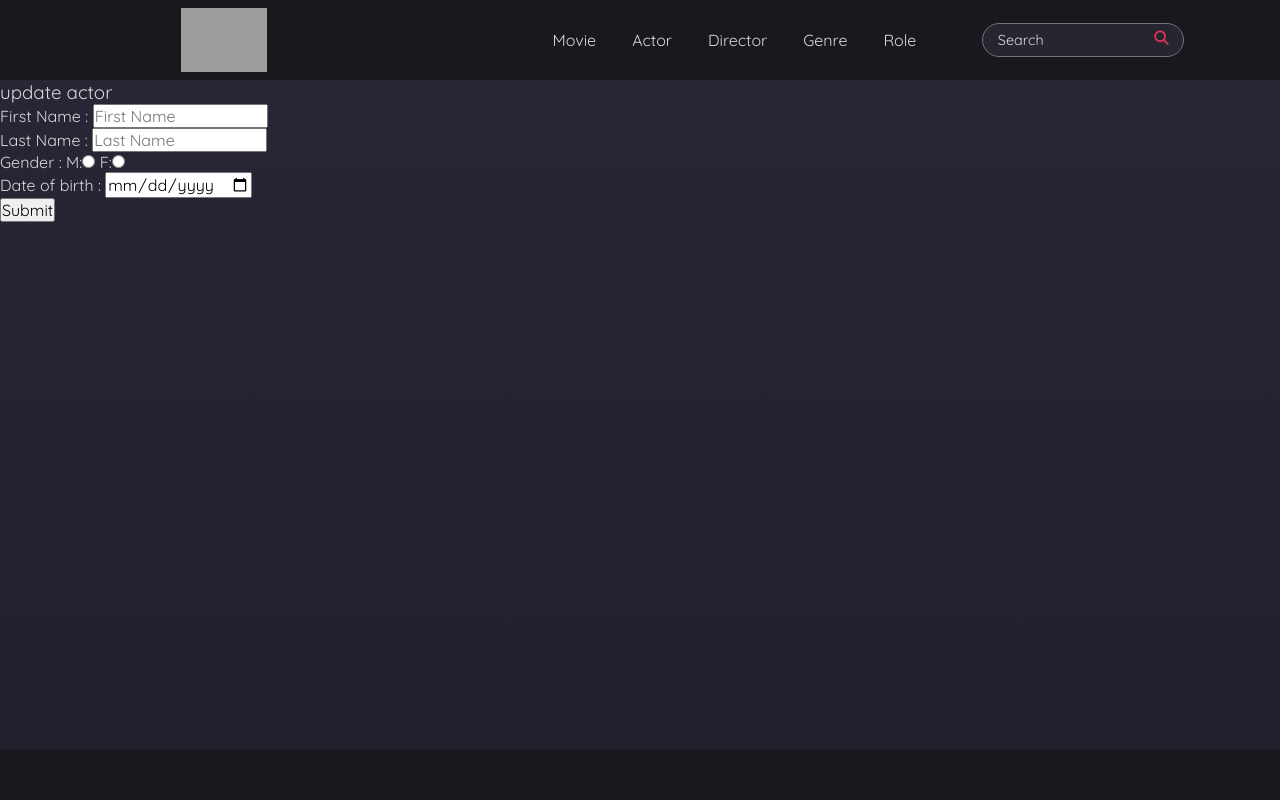
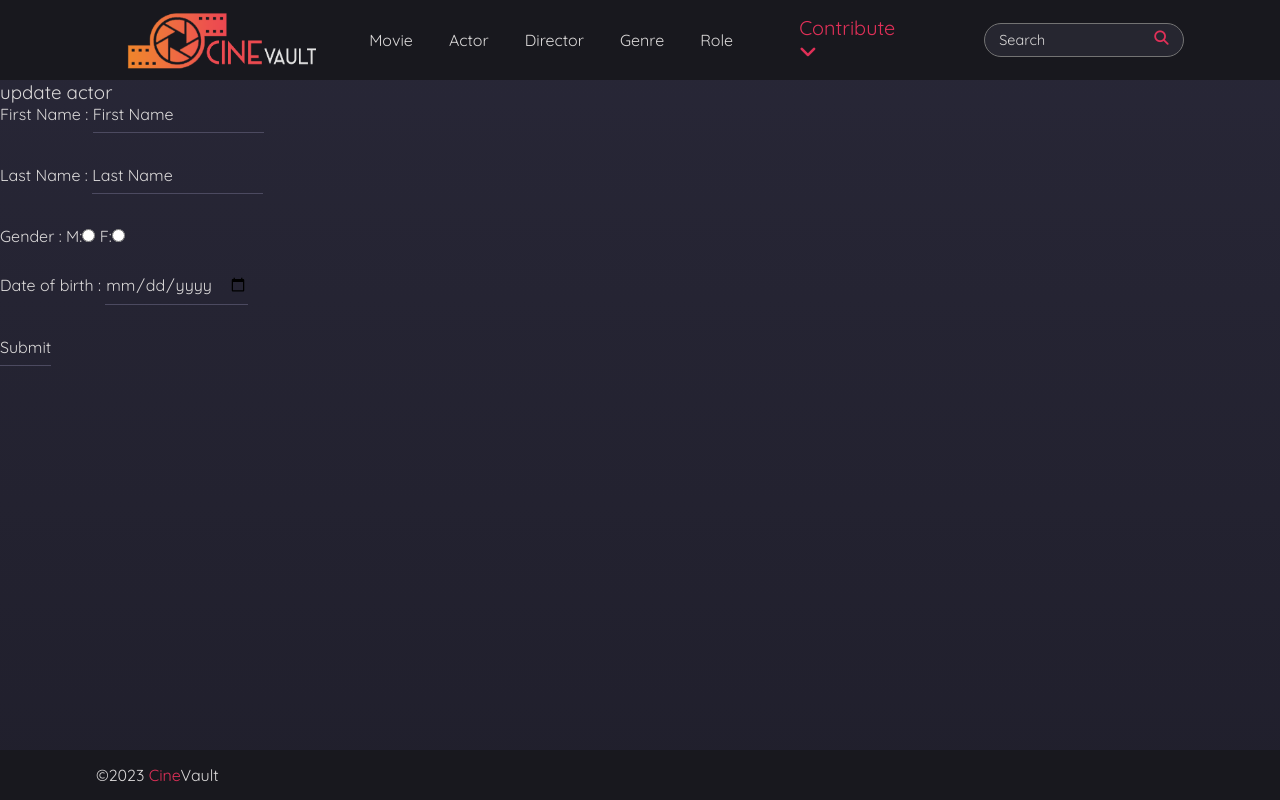
Before and after one commit to M-Laetitia/Php_SQL_Cinema, a PHP site: the page made by view/actor/updateActeur.php in a window 1280 px wide. Run offline with PHP 8.4, Linux system fonts and the light colour scheme; the template is opened without the code that fills it, so the values that code supplies are empty; grey boxes are pictures that could not be loaded.

Commit message:
feat: Add dropdown navigation menu to the navbar

```diff
--- a/view/template.php
+++ b/view/template.php
@@ -13,14 +13,19 @@
     <link rel="stylesheet" href="https://cdnjs.cloudflare.com/ajax/libs/font-awesome/6.4.2/css/all.min.css" integrity="sha512-z3gLpd7yknf1YoNbCzqRKc4qyor8gaKU1qmn+CShxbuBusANI9QpRohGBreCFkKxLhei6S9CQXFEbbKuqLg0DA==" crossorigin="anonymous" referrerpolicy="no-referrer" />
 
     <link rel="stylesheet" href="./public/css/style.css">
+    <link rel="stylesheet" href="./public/css/style-form.css">
+    <link rel="stylesheet" href="./public/css/style-listing.css">
+    <link rel="stylesheet" href="./public/css/style-detail.css">
 
 
     <title><?= $titre ?></title>
 </head>
-<body>
+
+<body id="movie_background">
 
     <header>
-        <div class="logo"><img src="./public/Images/logo2.png" alt="logo CineVault"></div>
+        <div class="logo"><img src="./public/Images/logo.png" alt="logo CineVault"></div>
+
         <nav>
             <div class="primary-navigation">
                 <ul>
@@ -31,8 +36,25 @@
                     <li><a href="index.php?action=listRoles"> Role</a></li>
                 </ul>
             </div>
+
+            <div class="dropdown">
+                <div class="dropdown">
+                    <span>Contribute <i class="fa-solid fa-angle-down" style="color: #e03058;"></i></span>
+                    <div class="dropdown-content">
+                        <p><a href="index.php?action=getAjouterFilm">Add Movie</a></p>
+                        <p><a href="index.php?action=getAjouterGenre">Add Genre</a></p>
+                        <p><a href="index.php?action=getAjouterRole">Add Role</a></p>
+                        <p><a href="index.php?action=getAjouterActeur">Add Actor</a></p>
+                        <p><a href="index.php?action=getAjouterRealisateur">Add Director</a></p>
+                        <p><a href="index.php?action=getAjouterCasting">Add Casting</a></p>
+                    </div>
+                </div>
+            </div>
+
+
             <div class="nav-search">
                 <p>Search</p>
+
                 <i class="fa-solid fa-magnifying-glass"></i>
             </div>
         </nav>
@@ -40,37 +62,19 @@
 
 
 
-    <!-- <header>
-        <nav>
-            <ul>
-                <li>
-                    <select onchange="location = this.value;">
-                        <option>--ADD INFOS</option>
-                        <option value="index.php?action=getAjouterFilm">ADD MOVIES</option>
-                        <option value="index.php?action=getAjouterGenre">ADD GENRES</option>
-                        <option value="index.php?action=getAjouterRole">ADD ROLES</option>
-                        <option value="index.php?action=getAjouterActeur">ADD ACTORS</option>
-                        <option value="index.php?action=getAjouterRealisateur">ADD DIRECTORS</option>
-                        <option value="index.php?action=getAjouterCasting">ADD CASTING</option>
-                    </select>
-                </li>
-
-            </ul>
-        </nav>
-    </header> -->
-
-    <footer>
-        <div>
-            <p><span id="date"></span></p>
-        </div>
-    </footer>
-
-
     <main>
         <?= $contenu ?>
     </main>
 
 
+    <footer>
+        <div>
+            <p>&copy;<script>document.write(new Date().getFullYear());</script> <span class="text-colored">Cine</span>Vault</p>
+        </div>
+    </footer>
+
+    <script src="./public/js/script.js"></script>
+
 
 </body>
 
```
